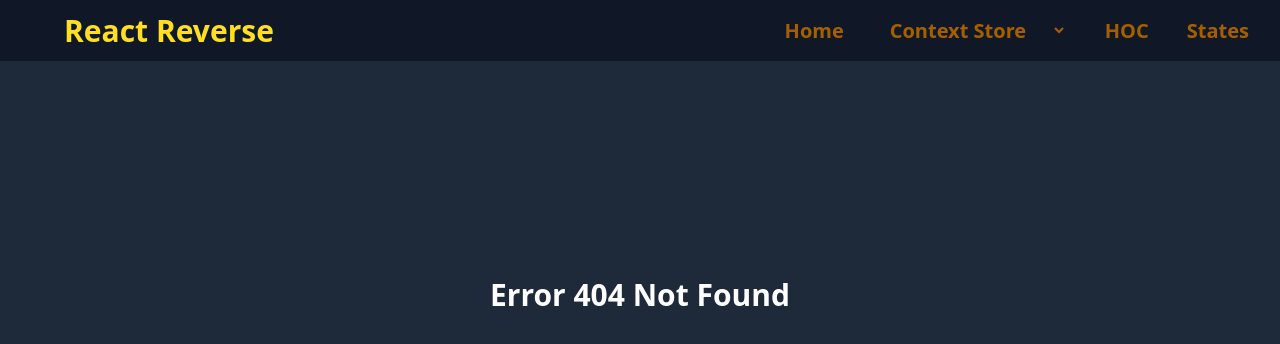
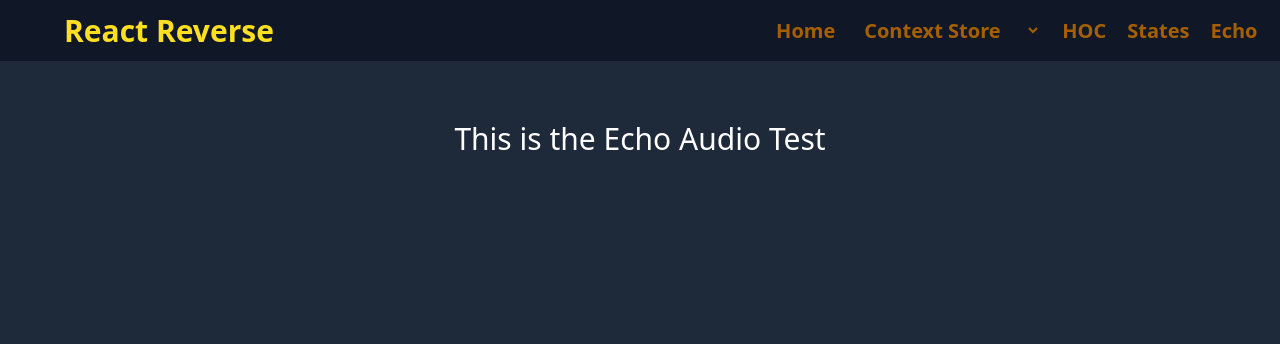
Before and after one commit to Shepherdeye/Imortant_Topics-_In_React, a React (Vite) app: page /echo in a window 1280 px wide. Before the commit this address had no page. Shown: the top 344 px of the page. Built offline with nearby package versions, Linux system fonts and the light colour scheme.

Commit message:
adding  the title

```diff
--- a/src/App.jsx
+++ b/src/App.jsx
@@ -7,6 +7,7 @@ import ContextProvider from './topics/Context-reverse/context/contextData'
 import BudgetApp from './topics/Context-reverse/components-contenx/budgetComponents/BudgetApp'
 import HomePageHoc from './topics/HOC/HocHome/HomePageHoc'
 import StatesHomePage from './topics/StatesOfReact/StatesHomePage'
+import Echo from './topics/Echo/Echo'
 const App = () => {
   return (
     <ContextProvider>
@@ -18,6 +19,7 @@ const App = () => {
           <Route path='/context' element={<ContextHome />} />
           <Route path='/hoc' element={<HomePageHoc />} />
           <Route path='/states' element={<StatesHomePage />} />
+          <Route path='/echo' element={<Echo />} />
           <Route path='*' element={
             <h2 className='font-bold text-3xl text-bg-danger p-4 text-center text-white mt-50'>
               Error 404 Not Found
--- a/src/Components/Navbar/Navbar.jsx
+++ b/src/Components/Navbar/Navbar.jsx
@@ -27,6 +27,7 @@ const Navbar = () => {
 
                 <Link className="text-yellow-700 hover:text-yellow-300" to="/hoc">HOC</Link>
                 <Link className="text-yellow-700 hover:text-yellow-300" to="/states">States</Link>
+                <Link className="text-yellow-700 hover:text-yellow-300" to="/echo">Echo</Link>
             </ul>
         </nav>
     );
--- /dev/null
+++ b/src/topics/Echo/Echo.jsx
@@ -0,0 +1,15 @@
+import React from 'react'
+
+const Echo = () => {
+    return (
+        <div className='m-auto text-white my-10 p-5'>
+            <h1 className='text-3xl text-center'>
+                This is the Echo Audio Test
+            </h1>
+
+
+        </div>
+    )
+}
+
+export default Echo
```
